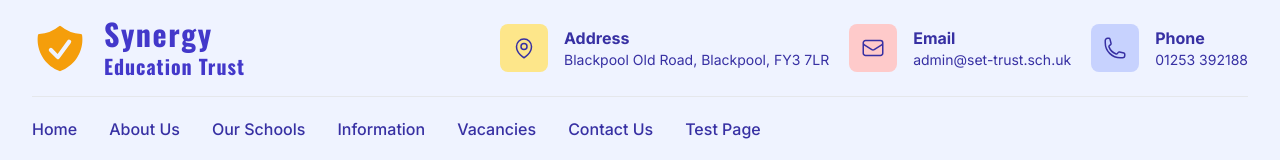
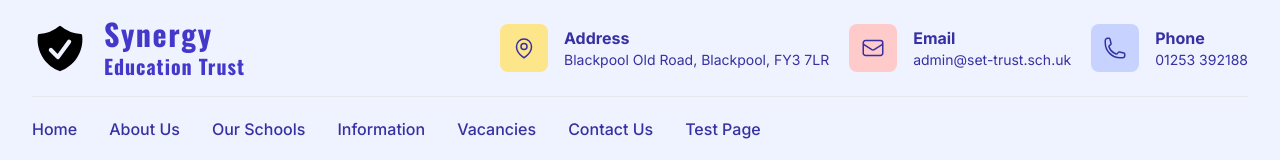
Before and after one commit to tuppers360/synergy-app, a Next.js app: page / in a window 1280 px wide. Shown: the top 160 px of the page. Built offline with nearby package versions, Linux system fonts and the light colour scheme.

Commit message:
update brand colour

```diff
--- a/src/components/NavBar.tsx
+++ b/src/components/NavBar.tsx
@@ -32,7 +32,7 @@ function NavBar({ bottomNavigation }: { bottomNavigation: NavBarProps }) {
                 <div className="flex flex-shrink-0 items-center">
                   <Link className="inline-flex items-center" href="/">
                     <ShieldCheckIcon
-                      className="h-14 w-auto text-amber-500"
+                      className="h-14 w-auto text-brand-500"
                       aria-hidden="true"
                     />
                     <div className="ml-4 flex flex-col text-indigo-700">
```
